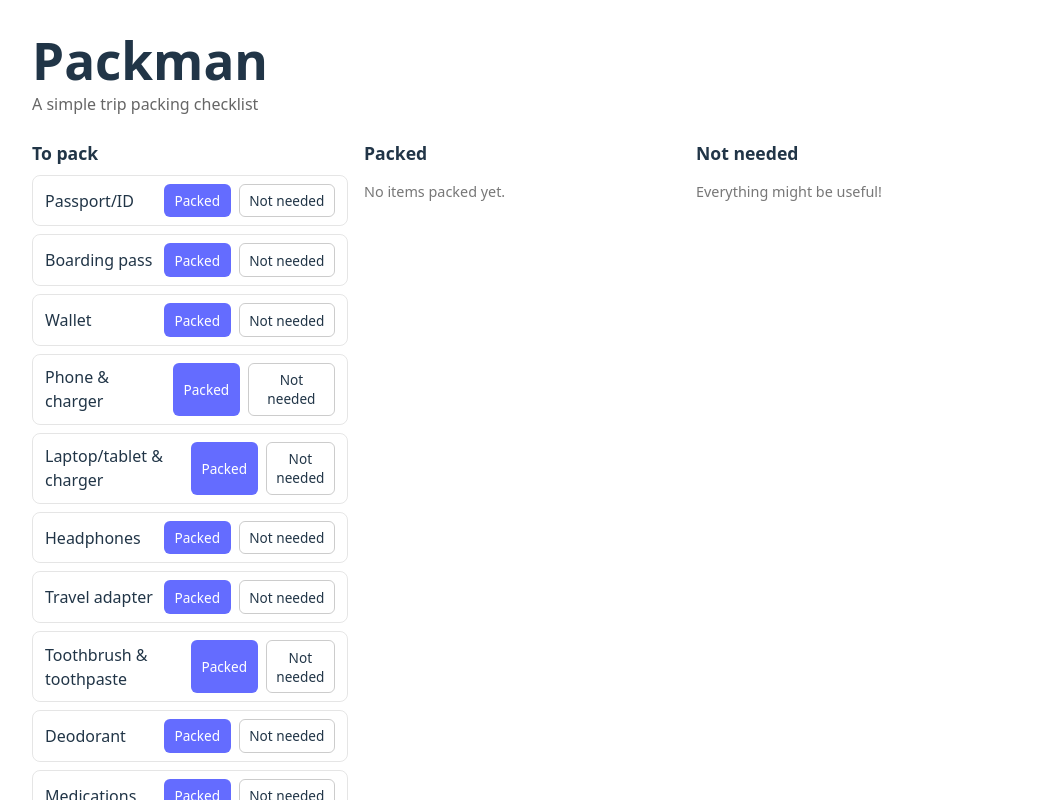
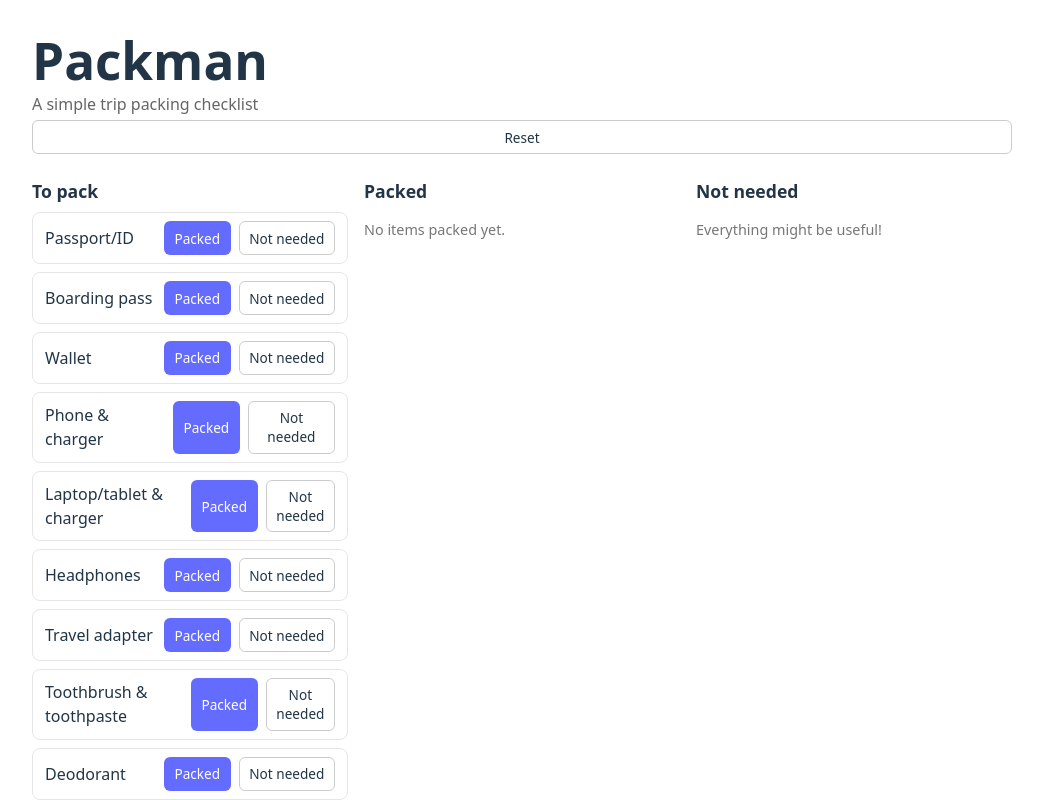
Before and after one commit to michal-mally/packman, a React (Vite) app: page / in a window 1280 px wide. Shown: the top 800 px of the page, without its empty margins (118-1161 px from the left). Built offline with nearby package versions, Linux system fonts and the light colour scheme.

Commit message:
It is possible to reset everything to an initial state.

```diff
--- a/src/App.tsx
+++ b/src/App.tsx
@@ -72,11 +72,27 @@ function App() {
 
   const restore = (id: string) => setStatus(id, 'default')
 
+  const resetAll = () => {
+    const initial = initialNames.map((name, i) => ({ id: String(i + 1), name, status: 'default' as ItemStatus }))
+    // Optional confirmation to prevent accidental reset
+    if (window.confirm('Reset all items to the initial state?')) {
+      setItems(initial)
+      try {
+        // Not strictly required since useEffect will persist the new state,
+        // but this ensures we drop any corrupted value if present.
+        localStorage.removeItem(STORAGE_KEY)
+      } catch {}
+    }
+  }
+
    return (
      <div className="app">
        <header className="header">
          <h1>Packman</h1>
          <p className="subtitle">A simple trip packing checklist</p>
+         <button className="btn small ghost" onClick={resetAll} aria-label="Reset all items to initial state">
+           Reset
+         </button>
        </header>
 
       <main className="columns">
```
Lines whose indentation alone changed are shown as unchanged.
